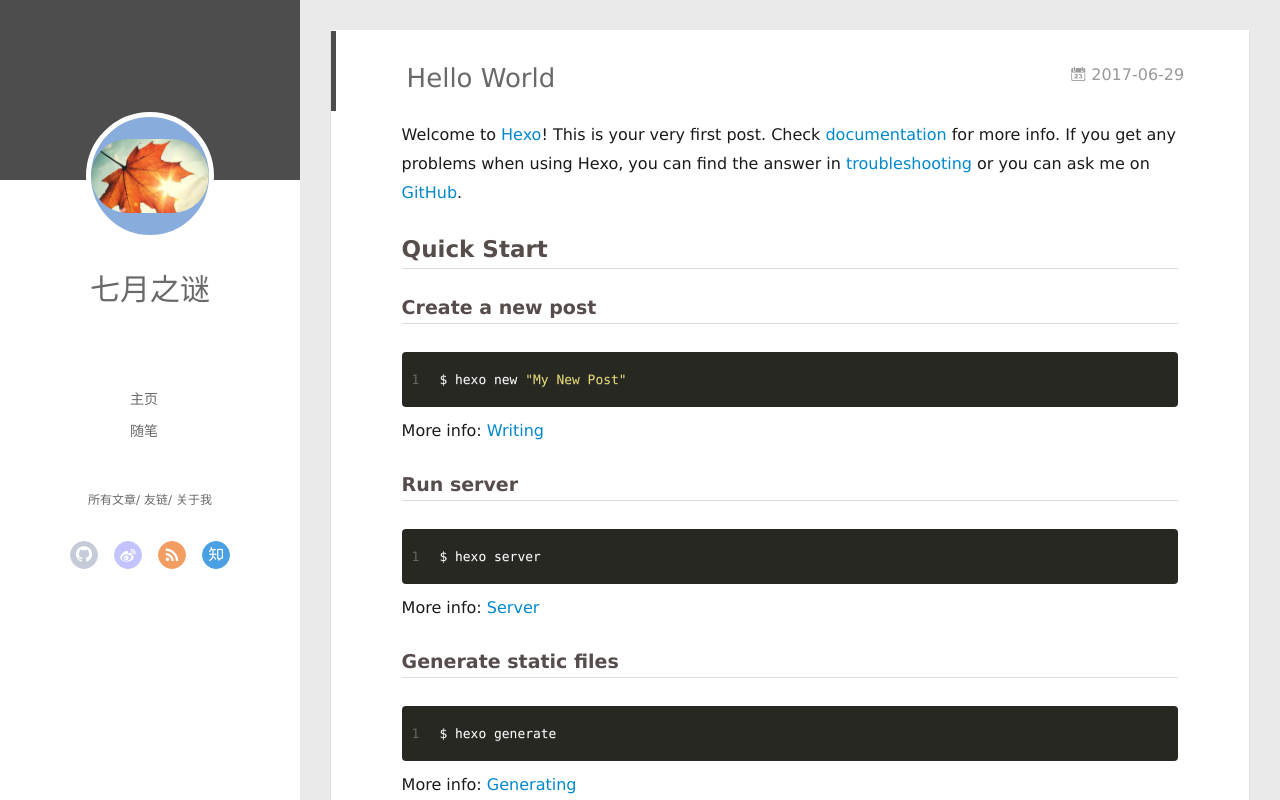
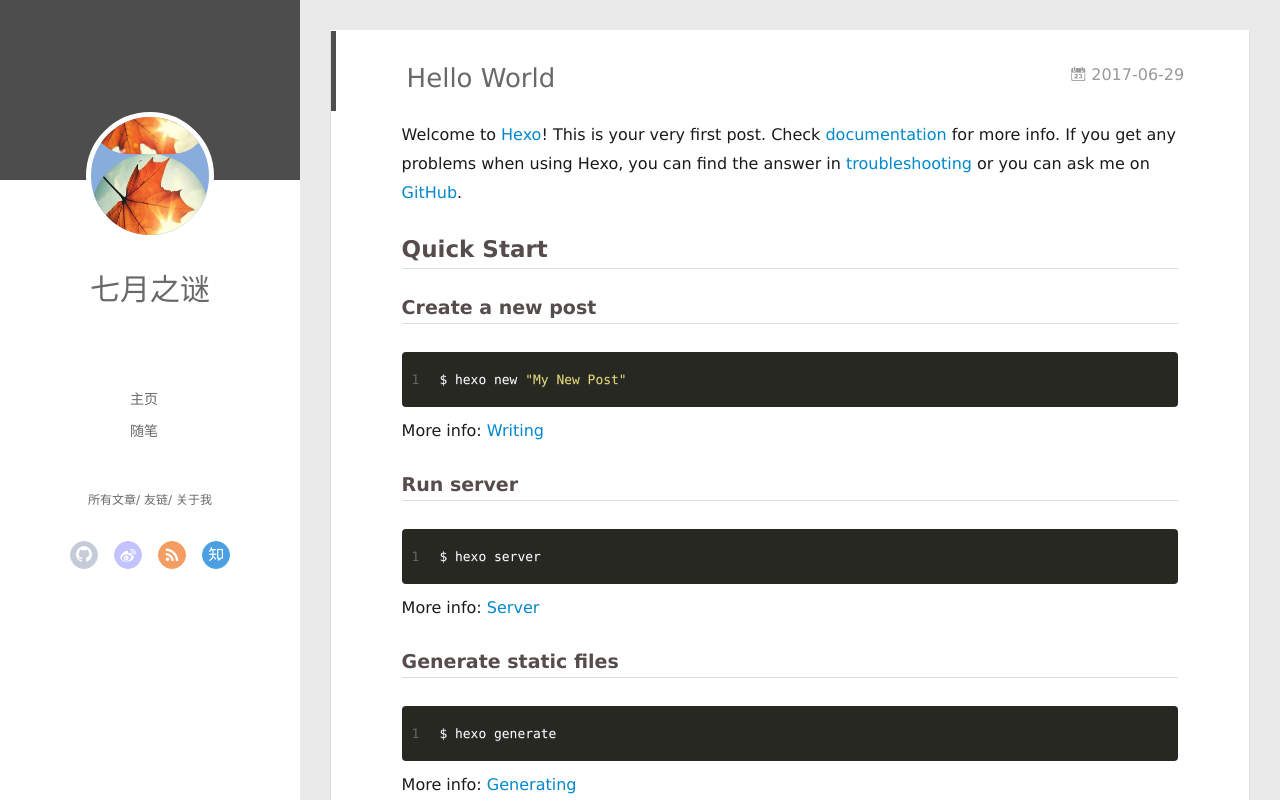
Before and after one commit to JulyFan/julyfan.github.io, a plain HTML site: page 2017/06/29/hello-world/index.html in a window 1280 px wide. Drawn offline with Linux system fonts and the light colour scheme.

Commit message:
Site updated: 2017-08-24 00:16:28

```diff
--- a/2017/06/29/hello-world/index.html
+++ b/2017/06/29/hello-world/index.html
@@ -47,6 +47,8 @@
 	<header id="header" class="inner">
 		<a href="/" class="profilepic">
 			<img src="/img/avatar.jpg" class="js-avatar" show>
+            <img src="/img/avatar.jpg" class="js-avatar show" style="width:
+            100%;height: 100%;opacity: 1;">
 		</a>
 		<hgroup>
 		  <h1 class="header-author"><a href="/">七月之谜</a></h1>
```
Also changed, not shown: archives/2017/06/index.html (+2 -0 lines), archives/2017/index.html (+2 -0 lines), archives/index.html (+2 -0 lines), index.html (+2 -0 lines).
